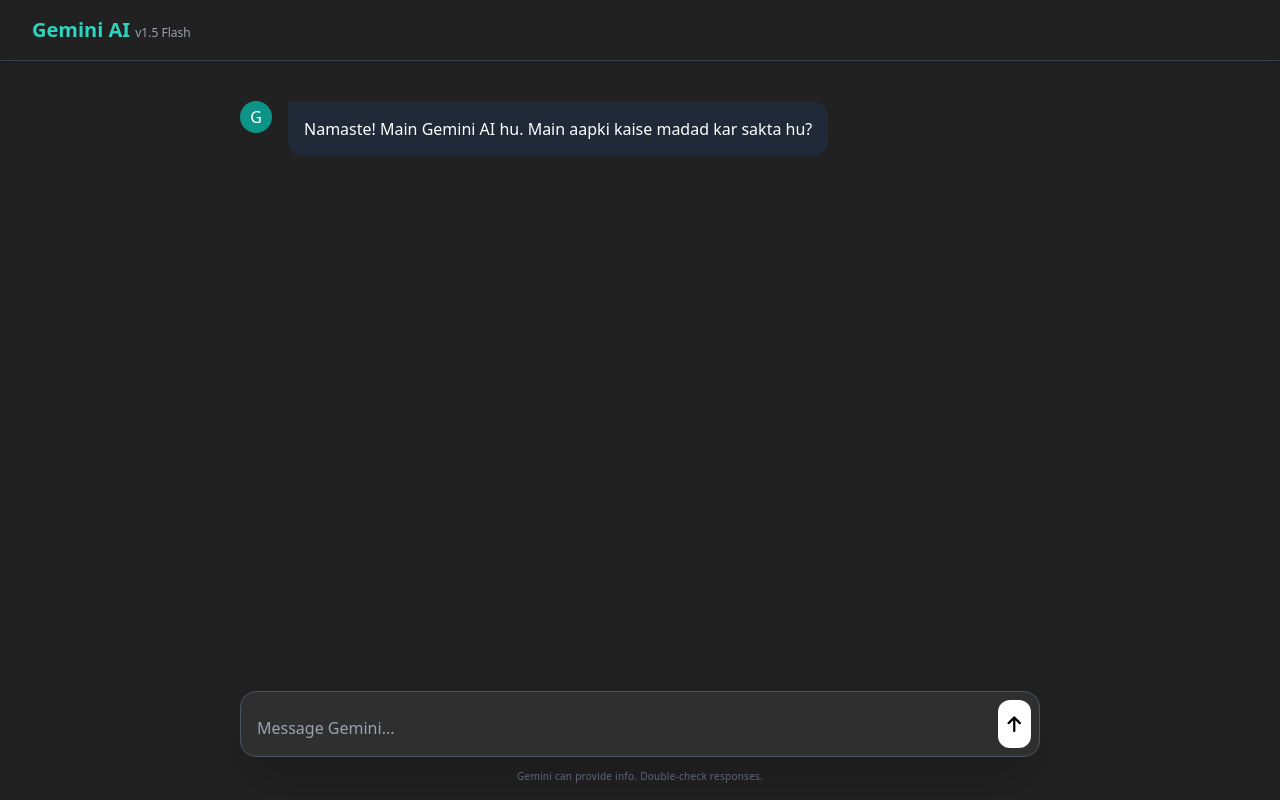
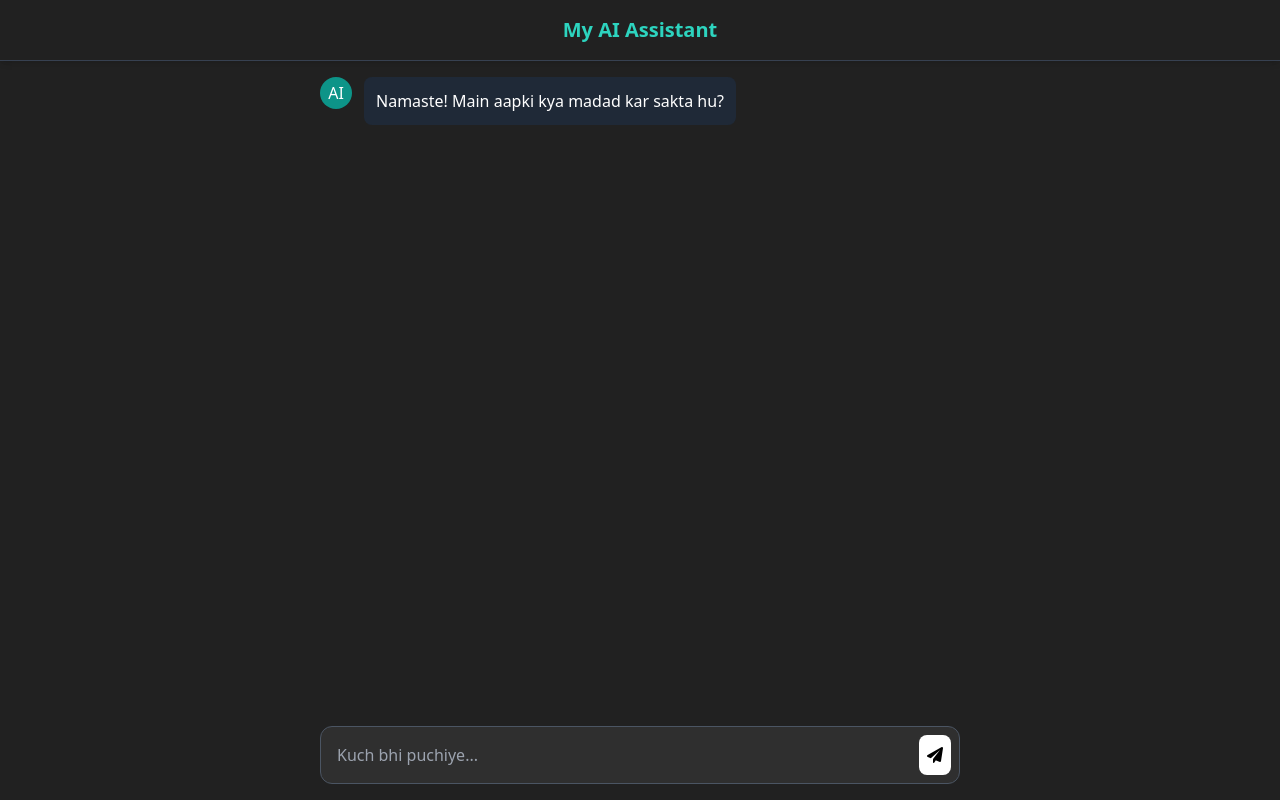
Before and after one commit to gopalkm112003-max/apna-ai-backend, a website: page index.html in a window 1280 px wide. Drawn offline with nearby package versions, Linux system fonts and the light colour scheme.

Commit message:
Update index.html

```diff
--- a/index.html
+++ b/index.html
@@ -3,138 +3,81 @@
 <head>
     <meta charset="UTF-8">
     <meta name="viewport" content="width=device-width, initial-scale=1.0">
-    <title>Gemini AI Assistant</title>
+    <title>My Personal AI</title>
     <script src="https://cdn.tailwindcss.com"></script>
     <link rel="stylesheet" href="https://cdnjs.cloudflare.com/ajax/libs/font-awesome/6.0.0/css/all.min.css">
-    <style>
-        ::-webkit-scrollbar { width: 5px; }
-        ::-webkit-scrollbar-track { background: #1f2937; }
-        ::-webkit-scrollbar-thumb { background: #4b5563; border-radius: 10px; }
-        .message-content { line-height: 1.6; }
-    </style>
 </head>
-<body class="bg-[#212121] text-white flex h-screen overflow-hidden font-sans">
+<body class="bg-[#212121] text-white h-screen flex flex-col">
 
-    <!-- Main Chat Area -->
-    <main class="flex-1 flex flex-col relative h-full">
-        <!-- Header -->
-        <header class="p-4 border-b border-gray-700 flex justify-between items-center bg-[#212121] shadow-md">
-            <h1 class="font-bold text-xl text-teal-400 ml-4">Gemini AI <span class="text-xs font-normal text-gray-400">v1.5 Flash</span></h1>
-        </header>
+    <header class="p-4 border-b border-gray-700 text-center font-bold text-xl text-teal-400 shadow-md">
+        My AI Assistant
+    </header>
 
-        <!-- Messages Container -->
-        <div id="chat-box" class="flex-1 overflow-y-auto p-4 space-y-6 md:px-20 lg:px-60 pt-10">
-            <!-- AI Welcome Message -->
-            <div class="flex gap-4">
-                <div class="w-8 h-8 rounded-full bg-teal-600 flex items-center justify-center shrink-0">G</div>
-                <div class="bg-gray-800 p-4 rounded-2xl rounded-tl-none max-w-[85%] shadow-sm">
-                    Namaste! Main Gemini AI hu. Main aapki kaise madad kar sakta hu?
-                </div>
-            </div>
+    <div id="chat-box" class="flex-1 overflow-y-auto p-4 space-y-4 md:px-40 lg:px-80">
+        <div class="flex gap-3">
+            <div class="w-8 h-8 bg-teal-600 rounded-full flex items-center justify-center">AI</div>
+            <div class="bg-gray-800 p-3 rounded-lg max-w-[80%]">Namaste! Main aapki kya madad kar sakta hu?</div>
         </div>
+    </div>
 
-        <!-- Input Section -->
-        <div class="p-4 md:px-20 lg:px-60 bg-[#212121]">
-            <div class="relative flex items-end bg-[#2f2f2f] rounded-2xl border border-gray-600 focus-within:border-teal-500 shadow-2xl p-2">
-                <textarea id="user-input" rows="1"
-                    class="w-full bg-transparent border-none focus:ring-0 text-white p-2 resize-none max-h-40"
-                    placeholder="Message Gemini..."></textarea>
-                <button onclick="sendMessage()" id="send-btn" class="bg-white text-black p-2.5 rounded-xl hover:bg-teal-400 transition ml-2">
-                    <i class="fa-solid fa-arrow-up text-lg"></i>
-                </button>
-            </div>
-            <p class="text-[10px] text-gray-500 text-center mt-3 tracking-wide">Gemini can provide info. Double-check responses.</p>
+    <div class="p-4 md:px-40 lg:px-80 bg-[#212121]">
+        <div class="flex items-center bg-[#2f2f2f] rounded-xl border border-gray-600 p-2">
+            <input id="user-input" type="text" class="flex-1 bg-transparent border-none focus:ring-0 text-white p-2" placeholder="Kuch bhi puchiye...">
+            <button onclick="sendMessage()" class="bg-white text-black p-2 rounded-lg hover:bg-teal-400 transition">
+                <i class="fa-solid fa-paper-plane"></i>
+            </button>
         </div>
-    </main>
+    </div>
 
     <script>
-        // --- APNI API KEY YAHAN DALO ---
-        const API_KEY = "AIzaSyB2dKW9Vx47OO151FAr9QKAOjciwI2Od5c";
-        const API_URL = `// Is line ko replace karein apne code mein
-const API_URL = `https://generativelanguage.googleapis.com/v1beta/models/gemini-1.5-flash:generateContent?key=${API_KEY}`;
+        async function sendMessage() {
+            const input = document.getElementById('user-input');
+            const chatBox = document.getElementById('chat-box');
+            const message = input.value.trim();
 
-// sendMessage function ke andar catch block ko aise badlein:
-} catch (error) {
-    console.error("Detailed Error:", error);
-    appendMessage('bot', "Galti: " + error.message + ". Console check karein (F12).");
-}`;
+            if (!message) return;
 
-        const chatBox = document.getElementById('chat-box');
-        const userInput = document.getElementById('user-input');
+            // User message dikhao
+            chatBox.innerHTML += `<div class="flex gap-3 flex-row-reverse">
+                <div class="w-8 h-8 bg-purple-600 rounded-full flex items-center justify-center">U</div>
+                <div class="bg-teal-700 p-3 rounded-lg max-w-[80%] text-right">${message}</div>
+            </div>`;
 
-        async function sendMessage() {
-            const text = userInput.value.trim();
-            if (!text) return;
+            input.value = "";
+            chatBox.scrollTop = chatBox.scrollHeight;
 
-            // 1. User Message dikhao
-            appendMessage('user', text);
-            userInput.value = "";
-            userInput.style.height = 'auto';
-
-            // 2. Loading indicator dikhao
-            const loadingId = appendMessage('bot', 'AI soch raha hai...', true);
+            // AI "Thinking"
+            const loadingId = "load-" + Date.now();
+            chatBox.innerHTML += `<div class="flex gap-3" id="${loadingId}">
+                <div class="w-8 h-8 bg-teal-600 rounded-full flex items-center justify-center animate-pulse">AI</div>
+                <div class="bg-gray-800 p-3 rounded-lg animate-pulse">Soch raha hu...</div>
+            </div>`;
+            chatBox.scrollTop = chatBox.scrollHeight;
 
             try {
-                // 3. API Call karein
-                const response = await fetch(API_URL, {
+                const response = await fetch('/api/chat', {
                     method: 'POST',
                     headers: { 'Content-Type': 'application/json' },
-                    body: JSON.stringify({
-                        contents: [{ parts: [{ text: text }] }]
-                    })
+                    body: JSON.stringify({ message: message })
                 });
 
                 const data = await response.json();
-
-                // Loading hatao
                 document.getElementById(loadingId).remove();
 
-                if (data.candidates && data.candidates[0].content.parts[0].text) {
-                    const aiResponse = data.candidates[0].content.parts[0].text;
-                    appendMessage('bot', aiResponse);
-                } else {
-                    throw new Error("Invalid Response");
-                }
-
+                chatBox.innerHTML += `<div class="flex gap-3">
+                    <div class="w-8 h-8 bg-teal-600 rounded-full flex items-center justify-center">AI</div>
+                    <div class="bg-gray-800 p-3 rounded-lg max-w-[80%] whitespace-pre-wrap">${data.reply || data.error}</div>
+                </div>`;
             } catch (error) {
-                console.error(error);
                 document.getElementById(loadingId).remove();
-                appendMessage('bot', "Maaf kijiye, kuch error aa gaya. Check karein ki aapki API Key sahi hai ya nahi.");
+                alert("Connection error!");
             }
+            chatBox.scrollTop = chatBox.scrollHeight;
         }
 
-        function appendMessage(role, text, isLoading = false) {
-            const id = 'msg-' + Math.random().toString(36).substr(2, 9);
-            const isBot = role === 'bot';
-
-            const msgHtml = `
-                <div class="flex gap-4 ${!isBot ? 'flex-row-reverse' : ''}" id="${id}">
-                    <div class="w-8 h-8 rounded-full ${isBot ? 'bg-teal-600' : 'bg-purple-600'} flex items-center justify-center shrink-0 shadow-md">
-                        ${isBot ? 'G' : 'U'}
-                    </div>
-                    <div class="${isBot ? 'bg-gray-800 rounded-tl-none' : 'bg-teal-700 rounded-tr-none'} p-4 rounded-2xl max-w-[85%] shadow-sm ${isLoading ? 'animate-pulse' : ''}">
-                        <div class="message-content whitespace-pre-wrap">${text}</div>
-                    </div>
-                </div>
-            `;
-
-            chatBox.insertAdjacentHTML('beforeend', msgHtml);
-            chatBox.scrollTop = chatBox.scrollHeight;
-            return id;
-        }
-
-        // Textarea auto-resize
-        userInput.addEventListener('input', function() {
-            this.style.height = 'auto';
-            this.style.height = (this.scrollHeight) + 'px';
-        });
-
-        // Enter press handling
-        userInput.addEventListener('keydown', (e) => {
-            if (e.key === 'Enter' && !e.shiftKey) {
-                e.preventDefault();
-                sendMessage();
-            }
+        // Enter key support
+        document.getElementById('user-input').addEventListener('keypress', (e) => {
+            if (e.key === 'Enter') sendMessage();
         });
     </script>
 </body>
```
